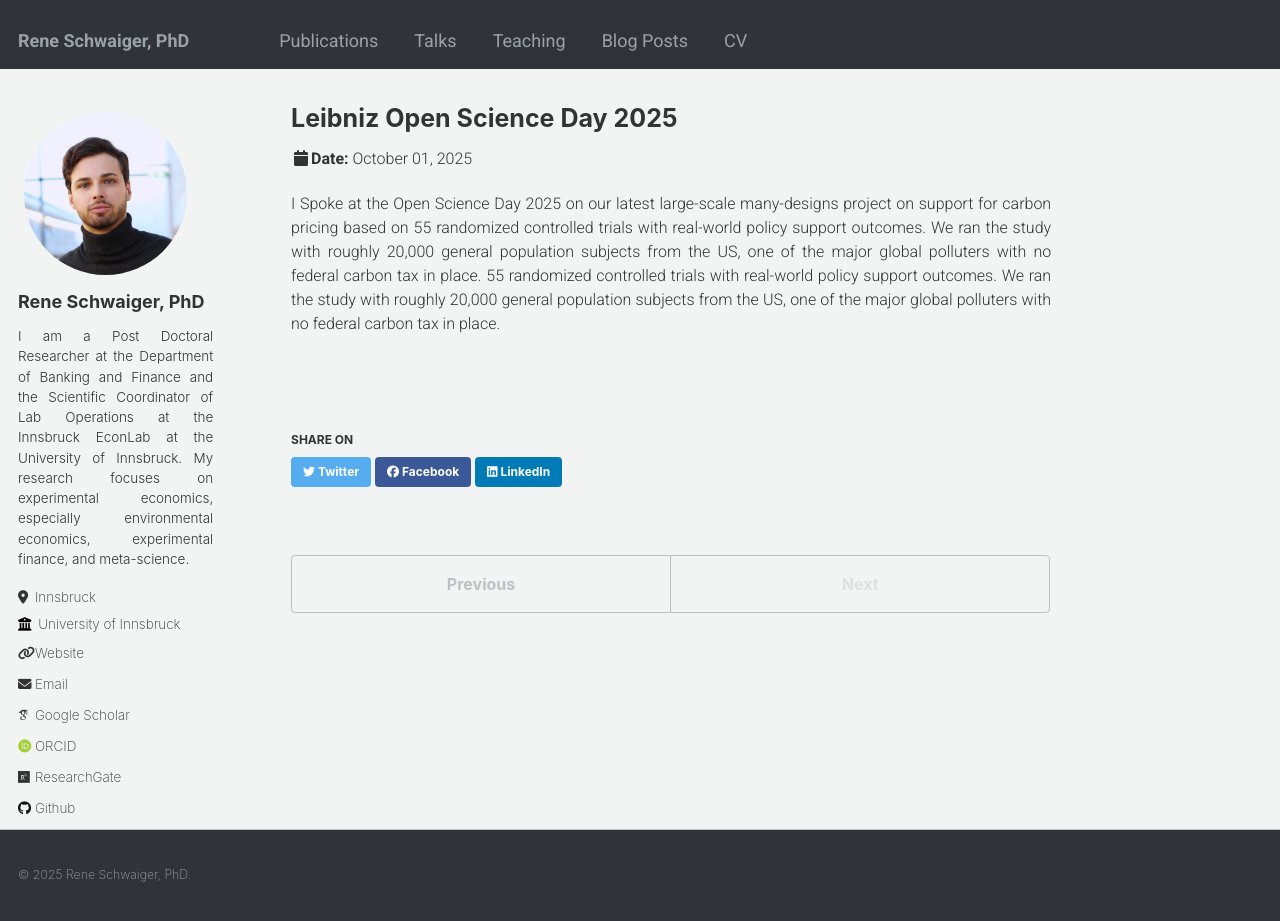
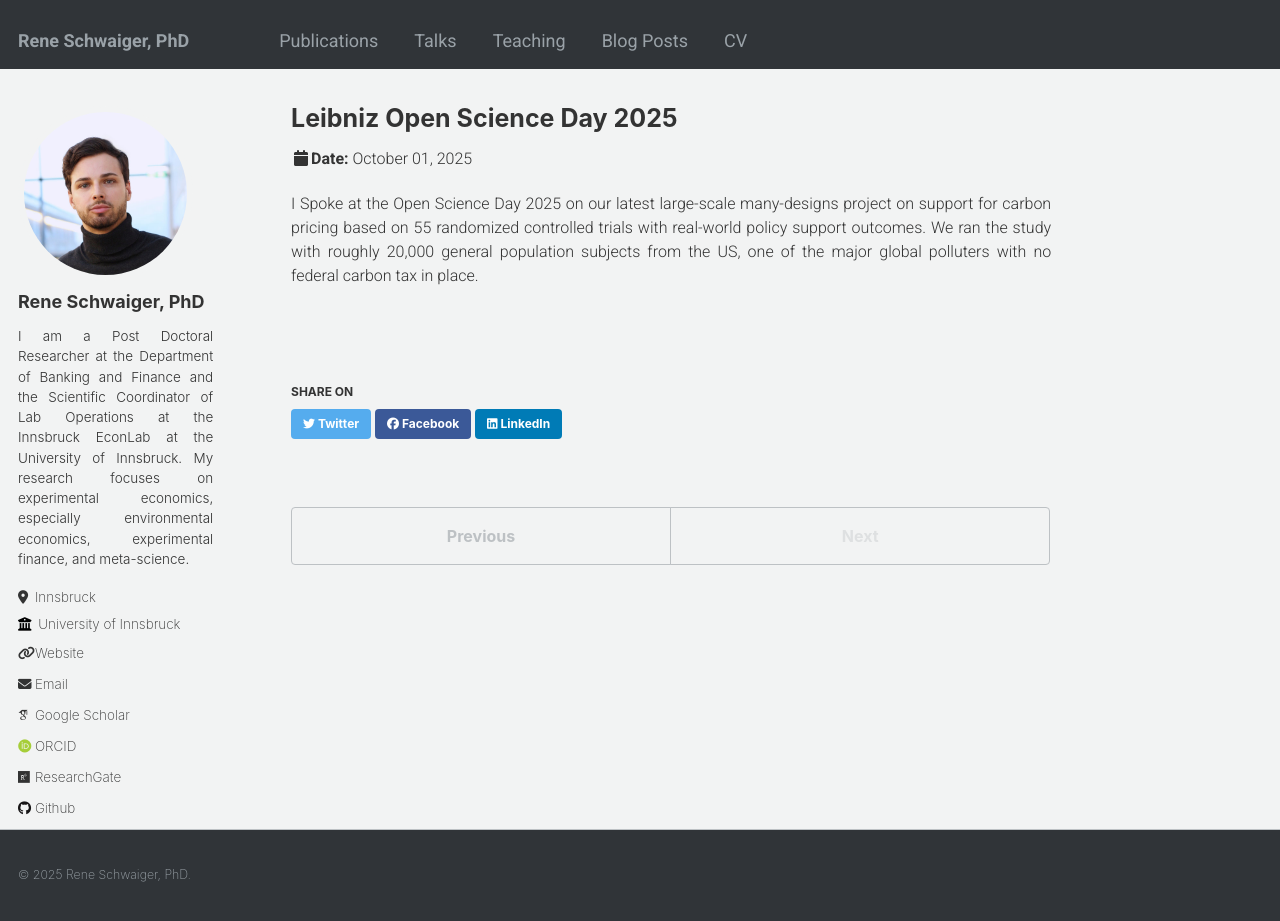
Before and after one commit to Rene1208/website, a Jekyll site: the page built from _talks/2025_Berlin_Leibniz_OpenScience.md, in a window 1280 px wide and 921 px high. Built offline with Jekyll 4.4.1, drawn with Linux system fonts in a browser that asks for light colours; some web fonts are replaced.

Commit message:
update 2

```diff
--- a/_talks/2025_Berlin_Leibniz_OpenScience.md
+++ b/_talks/2025_Berlin_Leibniz_OpenScience.md
@@ -9,4 +9,4 @@ location: "Berlin, Germany"
 ---
 
 <div style="text-align: justify; text-justify: inter-word;">I Spoke at the Open Science Day 2025 on our latest large-scale many-designs project on support for carbon pricing based on
-55 randomized controlled trials with real-world policy support outcomes. We ran the study with roughly 20,000 general population subjects from the US, one of the major global polluters with no federal carbon tax in place. 55 randomized controlled trials with real-world policy support outcomes. We ran the study with roughly 20,000 general population subjects from the US, one of the major global polluters with no federal carbon tax in place. </div>
+55 randomized controlled trials with real-world policy support outcomes. We ran the study with roughly 20,000 general population subjects from the US, one of the major global polluters with no federal carbon tax in place.</div>
```
Also changed, not shown: talkmap/locations.json (indentation only).
